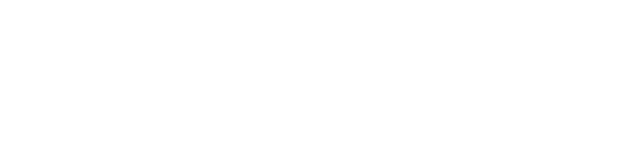
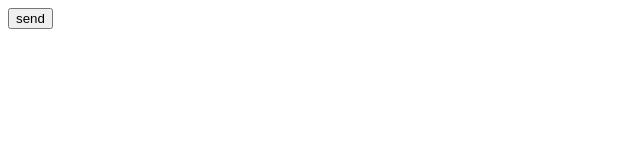
Before and after one commit to arensin8/git-tutorial, a plain HTML site: page login.html in a window 1280 px wide. Shown: the whole page, without its empty margins (0-640 px from the left). Drawn offline with Linux system fonts and the light colour scheme.

Commit message:
btn upgrade to login.html

```diff
--- a/login.html
+++ b/login.html
@@ -11,6 +11,7 @@
         <label for="">
 
         </label>
+        <button>send</button<
     </form>
 </body>
 </html>
```
